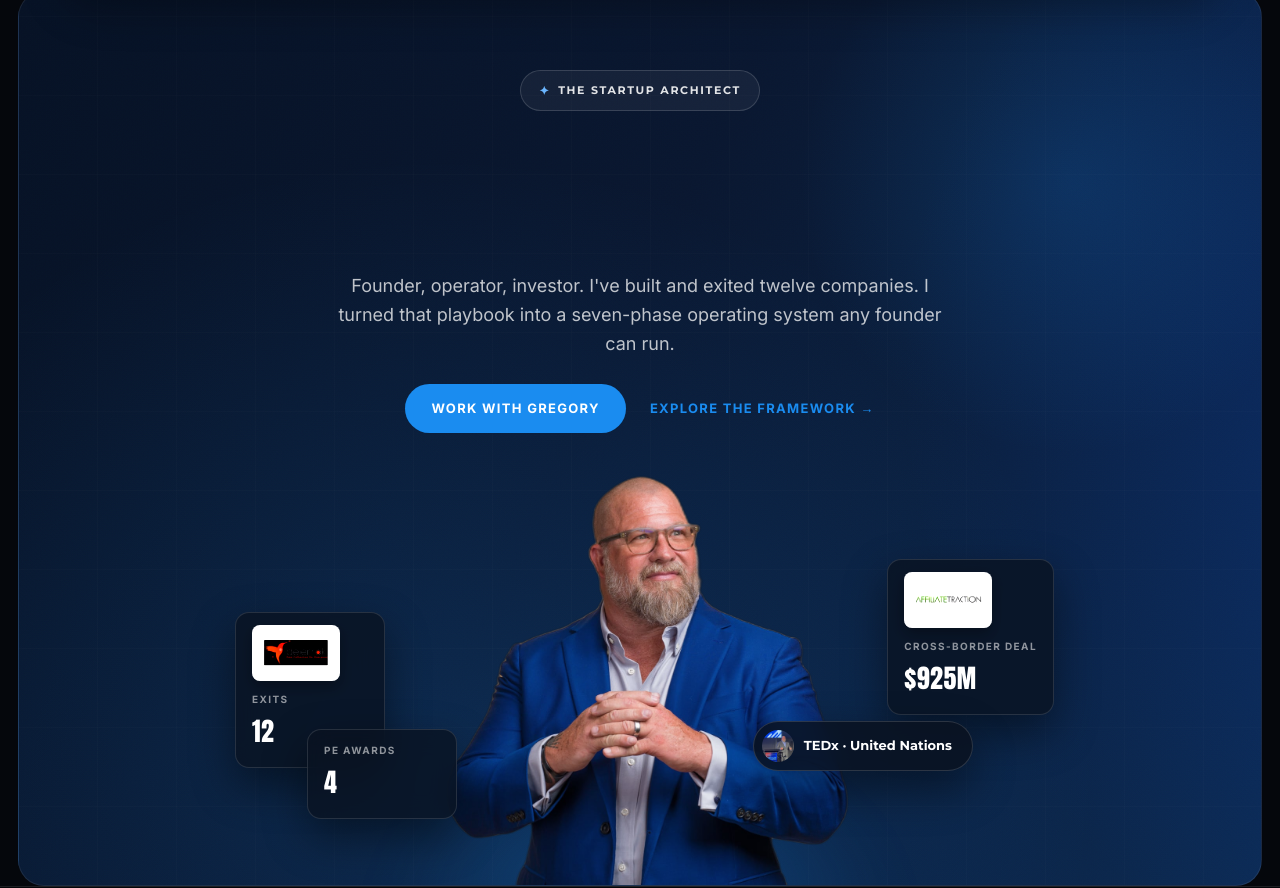
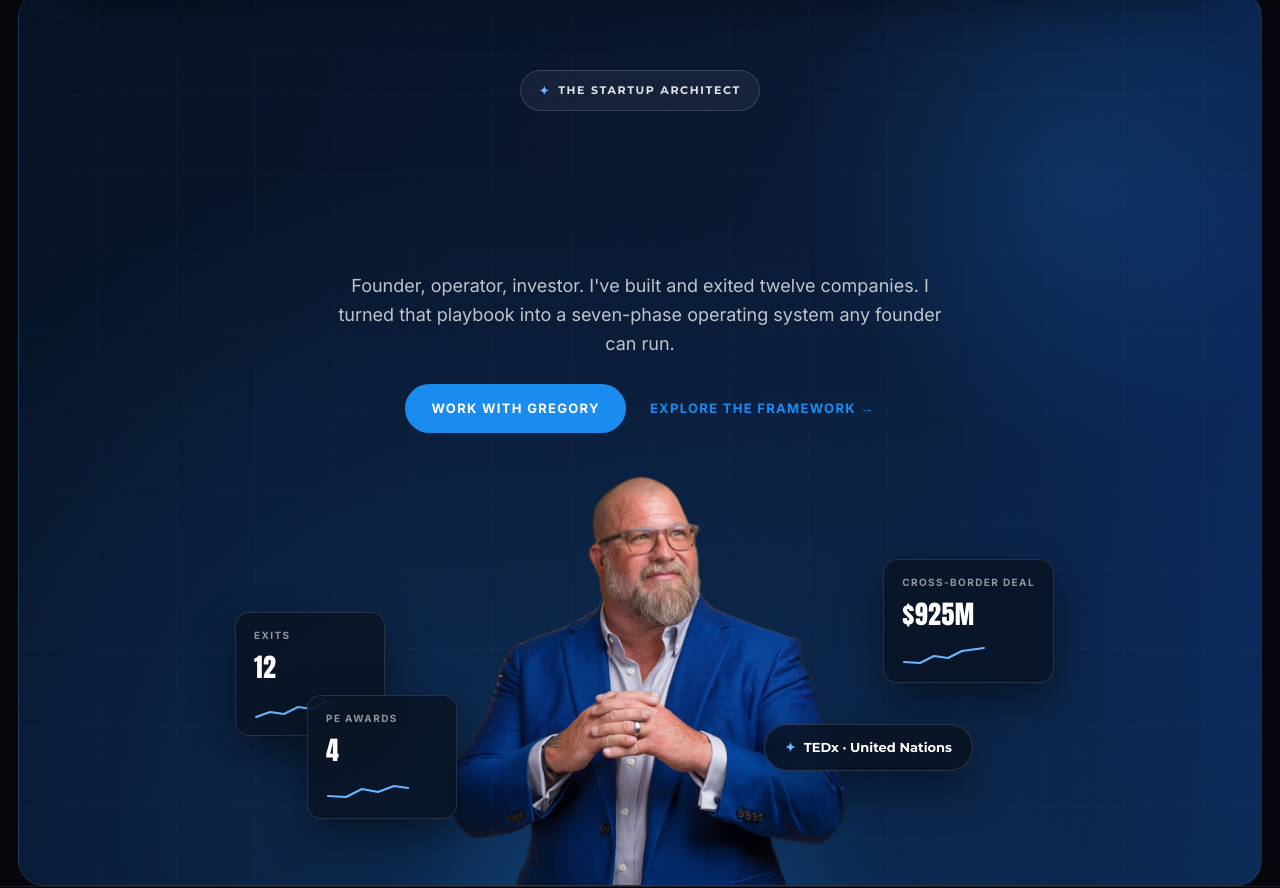
Before and after one commit to rheannerazo/gregory-shepard-website, a website: page index.html in a window 1280 px wide. Shown: the part 93-981 px from the top of the page. Drawn offline with Linux system fonts and the light colour scheme.

Commit message:
Revert hero stat cards back to sparkline/text style
Keep the new logo mark, but the photo-badge treatment on the homepage
hero (exit/deal logos, TEDx photo) didn't land well. Back to the
original uniform dark cards with sparkline SVGs and plain TEDx pill.

```diff
--- a/index.html
+++ b/index.html
@@ -54,10 +54,10 @@
     <div class="hero-stage">
       <div class="glow"></div>
       <img class="cutout" src="assets/real/hero-cut.png" alt="Gregory Shepard">
-      <div class="fcard f1"><div class="fcard-img" style="background-image:url('assets/orig/portfolio-delerrok.png')"></div><span class="lbl">Exits</span><b>12</b></div>
-      <div class="fcard f2"><div class="fcard-img" style="background-image:url('assets/orig/logo-affiliatetraction.png')"></div><span class="lbl">Cross-Border Deal</span><b>$925M</b></div>
-      <div class="fcard f3 no-img"><span class="lbl">PE Awards</span><b>4</b></div>
-      <div class="pillbadge"><img src="assets/real/podium.jpg" alt="Gregory Shepard speaking"><span>TEDx · United Nations</span></div>
+      <div class="fcard f1"><span class="lbl">Exits</span><b>12</b><svg viewBox="0 0 84 24" aria-hidden="true"><polyline points="2,20 16,15 30,17 44,10 58,12 72,5 82,7"/></svg></div>
+      <div class="fcard f2"><span class="lbl">Cross-Border Deal</span><b>$925M</b><svg viewBox="0 0 84 24" aria-hidden="true"><polyline points="2,18 18,19 32,12 46,14 60,7 82,4"/></svg></div>
+      <div class="fcard f3"><span class="lbl">PE Awards</span><b>4</b><svg viewBox="0 0 84 24" aria-hidden="true"><polyline points="2,16 20,17 36,9 52,12 68,6 82,8"/></svg></div>
+      <div class="pillbadge">TEDx · United Nations</div>
     </div>
   </div>
 </section>
--- a/site.css
+++ b/site.css
@@ -446,15 +446,16 @@ section.block,
 .hero-stage{position:relative;width:100%;max-width:900px;height:440px;margin-top:12px}
 .hero-stage .glow{position:absolute;left:50%;bottom:-40px;transform:translateX(-50%);width:720px;height:420px;background:radial-gradient(50% 60% at 50% 100%,rgba(26,140,240,.35),transparent 70%);filter:blur(30px)}
 .hero-stage .cutout{position:absolute;left:50%;bottom:0;transform:translateX(-50%);height:100%;width:auto;max-width:none;filter:saturate(.92)}
-.fcard{position:absolute;background:rgba(10,18,32,.78);backdrop-filter:blur(12px);border:1px solid rgba(255,255,255,.12);border-radius:14px;padding:12px 16px 14px;box-shadow:0 18px 44px rgba(0,0,0,.45);text-align:left;min-width:150px;z-index:2}
-.fcard-img{width:88px;height:56px;background:#fff;border-radius:8px;background-size:78%;background-repeat:no-repeat;background-position:center;margin-bottom:10px;box-shadow:0 6px 14px rgba(0,0,0,.3);filter:contrast(1.35) saturate(1.15)}
+.fcard{position:absolute;background:rgba(10,18,32,.78);backdrop-filter:blur(12px);border:1px solid rgba(255,255,255,.12);border-radius:14px;padding:14px 18px;box-shadow:0 18px 44px rgba(0,0,0,.45);text-align:left;min-width:150px;z-index:2}
 .fcard .lbl{display:block;font-size:10px;font-weight:700;letter-spacing:.14em;text-transform:uppercase;color:rgba(255,255,255,.55);margin-bottom:4px}
 .fcard b{font-family:"Anton",sans-serif;font-weight:400;font-size:26px;color:#fff;letter-spacing:.02em}
+.fcard svg{display:block;width:84px;height:24px;margin-top:8px}
+.fcard polyline{fill:none;stroke:var(--blue-lt);stroke-width:2;stroke-linecap:round;stroke-linejoin:round}
 .fcard.f1{left:5%;top:38%}
 .fcard.f2{right:4%;top:26%}
 .fcard.f3{left:13%;bottom:15%}
-.pillbadge{position:absolute;right:13%;bottom:26%;display:inline-flex;align-items:center;gap:10px;background:rgba(10,18,32,.85);backdrop-filter:blur(12px);border:1px solid rgba(255,255,255,.14);border-radius:999px;padding:8px 20px 8px 8px;font-family:"Montserrat",sans-serif;font-weight:700;font-size:13px;color:#fff;box-shadow:0 18px 44px rgba(0,0,0,.45);z-index:2}
-.pillbadge img{width:32px;height:32px;border-radius:50%;object-fit:cover;object-position:center 25%;flex:0 0 auto}
+.pillbadge{position:absolute;right:13%;bottom:26%;display:inline-flex;align-items:center;gap:8px;background:rgba(10,18,32,.85);backdrop-filter:blur(12px);border:1px solid rgba(255,255,255,.14);border-radius:999px;padding:12px 20px;font-family:"Montserrat",sans-serif;font-weight:700;font-size:13px;color:#fff;box-shadow:0 18px 44px rgba(0,0,0,.45);z-index:2}
+.pillbadge::before{content:"✦";color:var(--blue-lt)}
 @media(max-width:1040px){
   .hero{margin:8px 10px 0;border-radius:18px}
   .hero-stage{height:auto}
```
